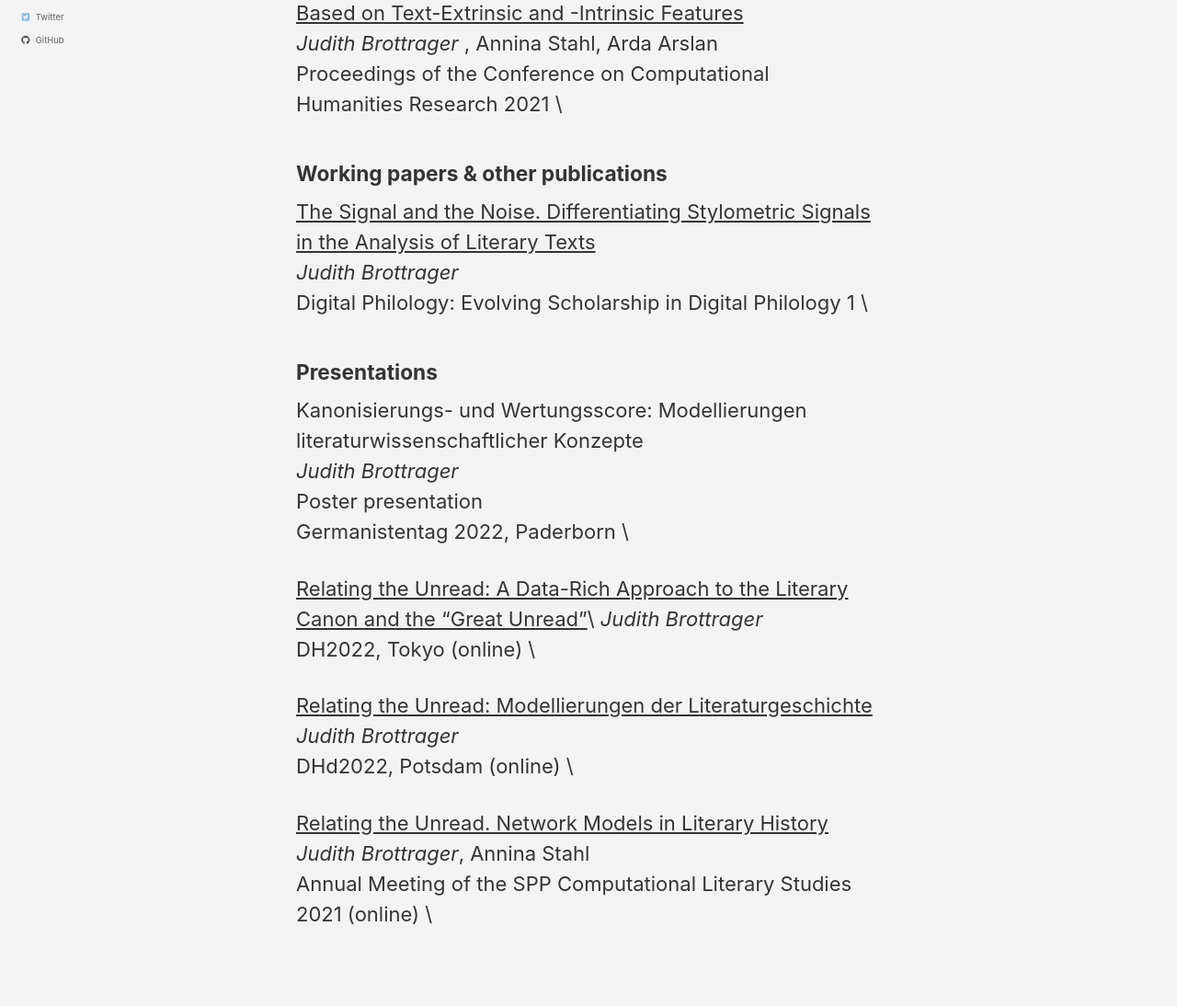
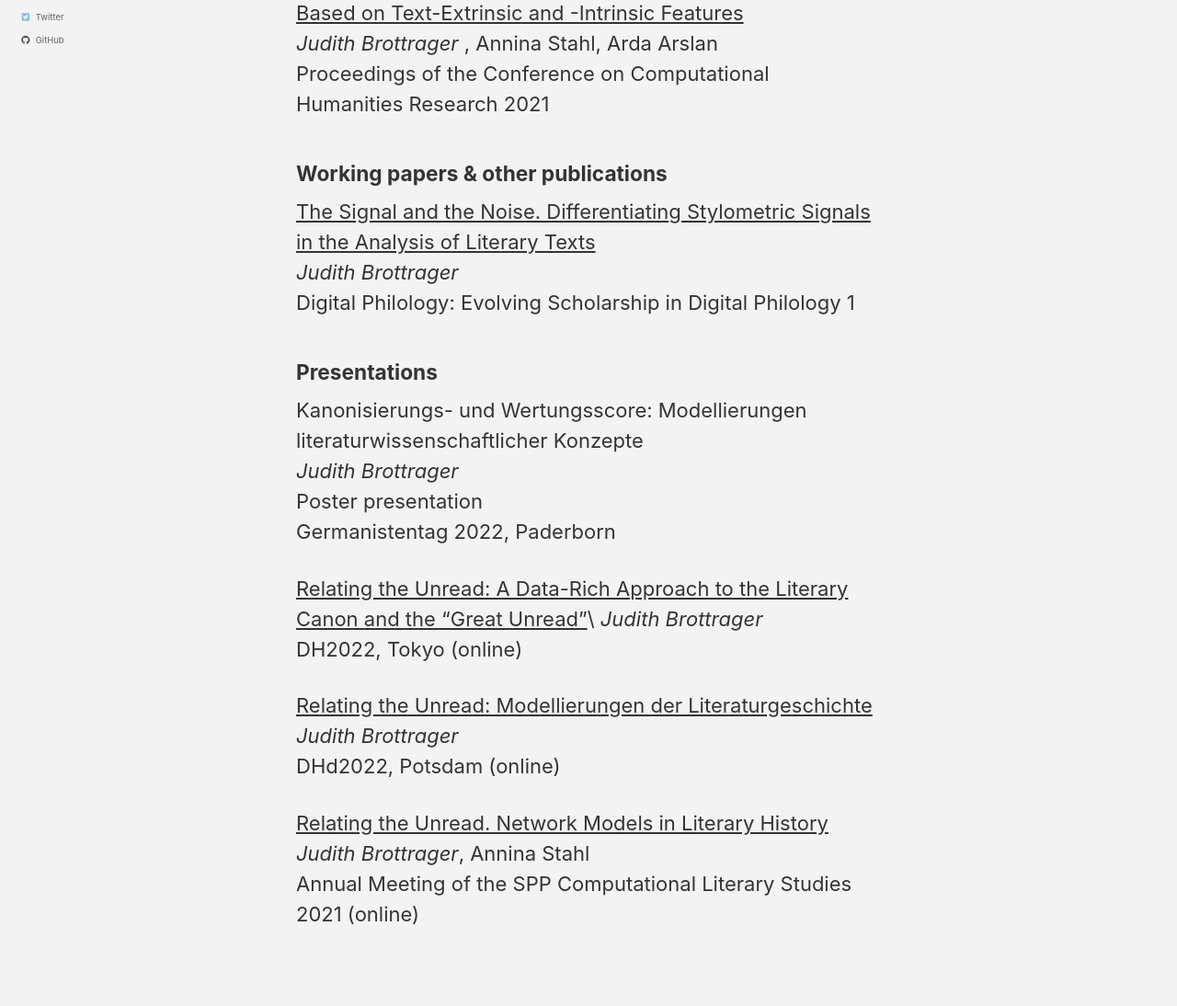
Before and after one commit to jbrottrager/jb, a Jekyll site: the page built from _pages/publications.md, in a window 1280 px wide. Shown: the part 267-1361 px from the top of the page at 92% size. Built offline with Jekyll 4.4.1, drawn with Linux system fonts in a browser that asks for light colours; cached includes are drawn as plain includes.

Commit message:
update font size

```diff
--- a/_pages/publications.md
+++ b/_pages/publications.md
@@ -9,29 +9,29 @@ author_profile: true
 
 [Predicting Canonization: Comparing Canonization Scores Based on Text-Extrinsic and -Intrinsic Features](http://ceur-ws.org/Vol-2989/short_paper21.pdf) \
 *Judith Brottrager* , Annina Stahl, Arda Arslan \
-Proceedings of the Conference on Computational Humanities Research 2021 \
+Proceedings of the Conference on Computational Humanities Research 2021
 
 ### Working papers & other publications
 
 [The Signal and the Noise. Differentiating Stylometric Signals in the Analysis of Literary Texts](https://tuprints.ulb.tu-darmstadt.de/13485/) \
 *Judith Brottrager* \
-Digital Philology: Evolving Scholarship in Digital Philology 1 \
+Digital Philology: Evolving Scholarship in Digital Philology 1
 
 ### Presentations
 
 Kanonisierungs- und Wertungsscore: Modellierungen literaturwissenschaftlicher Konzepte \
 *Judith Brottrager*  \
 Poster presentation  \
-Germanistentag 2022, Paderborn \
+Germanistentag 2022, Paderborn
 
 [Relating the Unread: A Data-Rich Approach to the Literary Canon and the “Great Unread”](https://dh2022.dhii.asia/dh2022bookofabsts.pdf)\
 *Judith Brottrager*  \
-DH2022, Tokyo (online) \
+DH2022, Tokyo (online)
 
 [Relating the Unread: Modellierungen der Literaturgeschichte](https://zenodo.org/record/6304590#.Y-IUga2ZOMo) \
 *Judith Brottrager* \
-DHd2022, Potsdam (online) \
+DHd2022, Potsdam (online)
 
 [Relating the Unread. Network Models in Literary History](https://doi.org/10.5281/zenodo.4737134) \
 *Judith Brottrager*, Annina Stahl  \
-Annual Meeting of the SPP Computational Literary Studies 2021 (online) \
+Annual Meeting of the SPP Computational Literary Studies 2021 (online)
--- a/_sass/minimal-mistakes/_variables.scss
+++ b/_sass/minimal-mistakes/_variables.scss
@@ -6,7 +6,7 @@
    Typography
    ========================================================================== */
 
-$doc-font-size: 16 !default;
+$doc-font-size: 12 !default;
 
 /* paragraph indention */
 $paragraph-indent: false !default; // true, false (default)
@@ -34,7 +34,7 @@ $header-font-family: $sans-serif !default;
 $caption-font-family: $serif !default;
 
 /* type scale */
-$type-size-1: 1.563em !default; // ~31.248px
+$type-size-1: 1.25em !default; // ~31.248px
 $type-size-2: 1.25em !default; // ~25.008px
 $type-size-3: 1em !default; // ~20px
 $type-size-4: 0.75em !default; // ~16px
```
